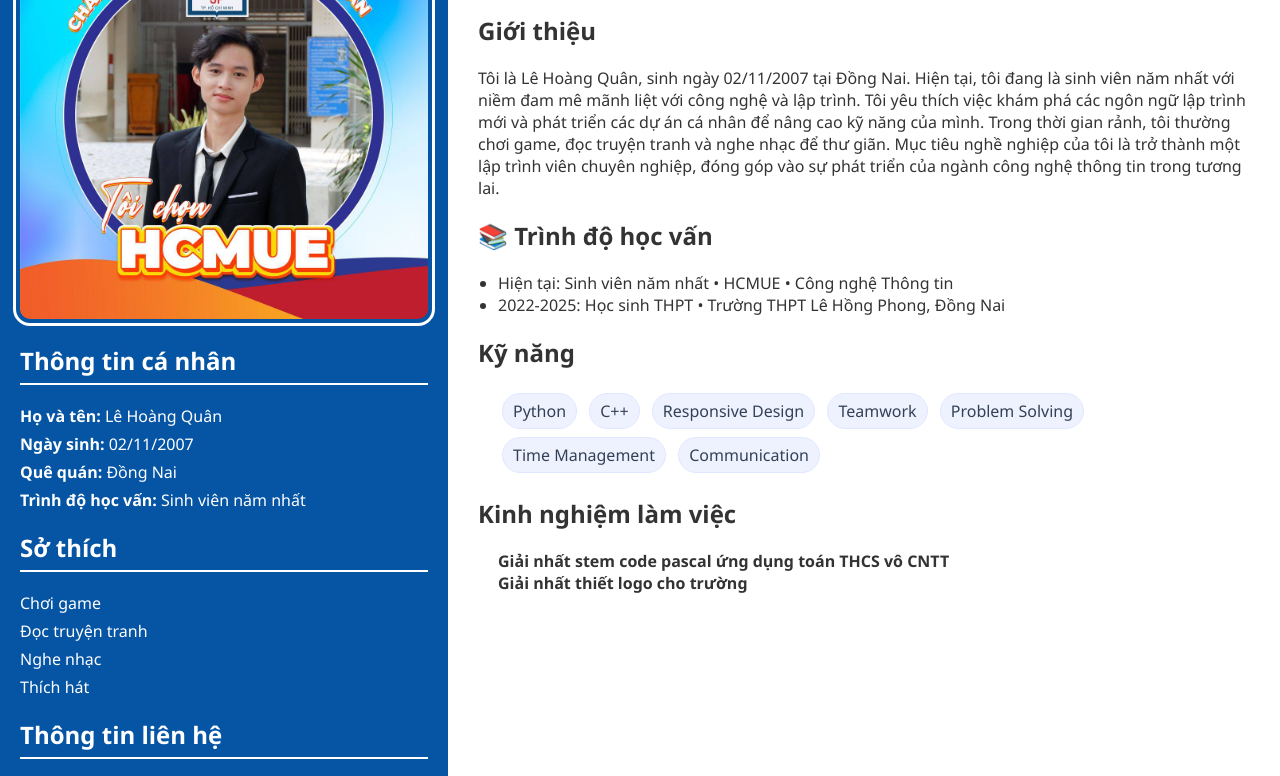
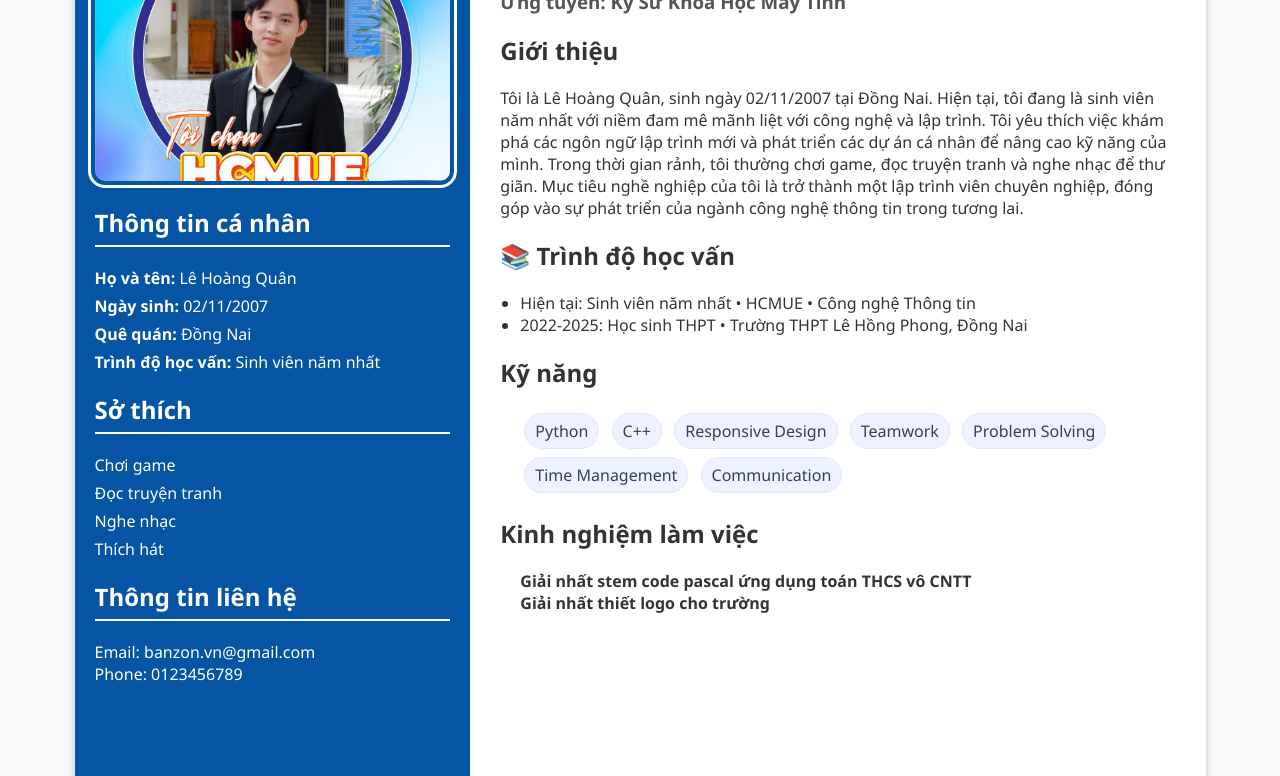
Before and after one commit to LEHOANGQUAN-224/mycv, a plain HTML site: page prooo/cv.html in a window 1280 px wide. Shown: the part 109-885 px from the top of the page. Drawn offline with Linux system fonts and the light colour scheme.

Commit message:
Update cv.css

```diff
--- a/prooo/cv.css
+++ b/prooo/cv.css
@@ -8,7 +8,12 @@ body {
 .cv-container {
   display: grid;
   grid-template-columns: 35% 65%;
-  min-height: 100vh;
+  width: 1131px;
+  height: 1600px;
+  margin: 20px auto;
+  box-shadow: 0 0 10px rgba(0, 0, 0, 0.2);
+  border-radius: 8px;
+  overflow: hidden;
 }
 
 .cv-left {
@@ -34,6 +39,8 @@ body {
 
 .avatar img {
   width: 100%;
+  max-height: 250px;
+  object-fit: cover;
   border-radius: 10px;
   outline: 3px solid #fff;
   outline-offset: 4px;
```
